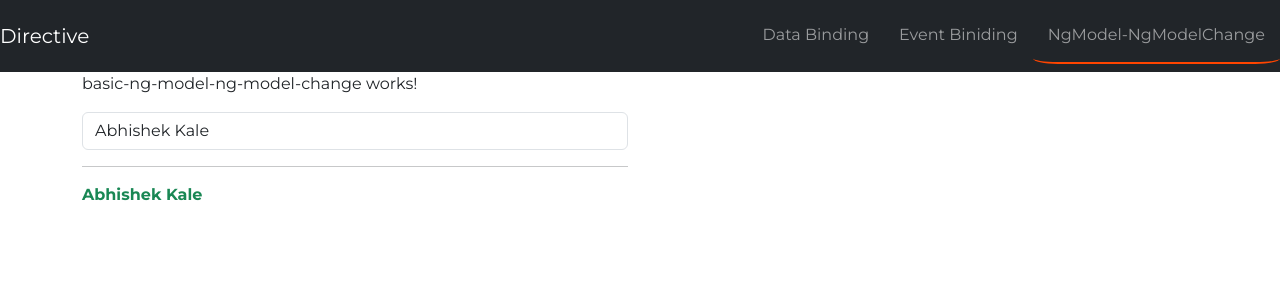
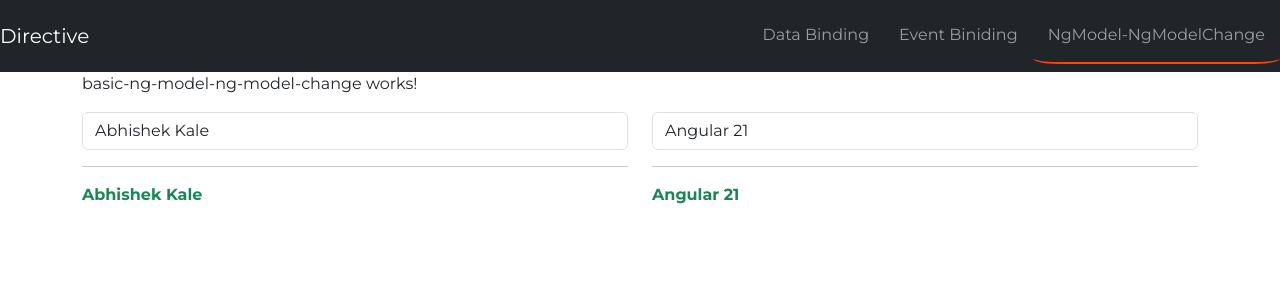
Before and after one commit to abhikaleangulardev-gif/basic_Practice_Angular_Topic, an Angular app: page /ngModel-NgModelChange in a window 1280 px wide. Shown: the top 300 px of the page. Built offline with nearby package versions, Linux system fonts and the light colour scheme.

Commit message:
complete-(ngModel)-(ngModelChange)

```diff
--- a/src/app/components/basic-ng-model-ng-model-change/basic-ng-model-ng-model-change.html
+++ b/src/app/components/basic-ng-model-ng-model-change/basic-ng-model-ng-model-change.html
@@ -11,4 +11,15 @@
         <hr>
         <p><b class="text-success">{{myName()}}</b></p>
     </div>
+    <div class="col-sm-6">
+        <input
+        type="text"
+        class="form-control"
+        placeholder="Enter Your Subject Name...."
+        [ngModel]="mySubjectName()"
+        (ngModelChange)="onChangeSubjectName($event)"
+        >
+        <hr>
+        <p><b class="text-success">{{mySubjectName()}}</b></p>
+    </div>
 </div>
--- a/src/app/components/basic-ng-model-ng-model-change/basic-ng-model-ng-model-change.ts
+++ b/src/app/components/basic-ng-model-ng-model-change/basic-ng-model-ng-model-change.ts
@@ -11,8 +11,15 @@ import { FormsModule } from '@angular/forms';
 export class BasicNgModelNgModelChange {
    myName:WritableSignal<string> = signal<string>('Abhishek Kale');
 
+   mySubjectName:WritableSignal<string> = signal<string>('Angular 21');;
+
    onChangeName(event:Event){
     console.log(event);
     // this.myName.set((event.target as HTMLInputElement).value);
    }
+
+   onChangeSubjectName(event:string){
+    console.log(event);
+    this.mySubjectName.set(event);
+   }
 }
```
